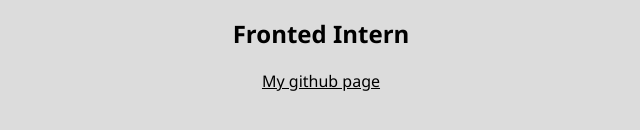
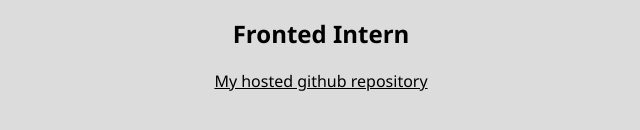
Before and after one commit to 1995olayiwola/stage_one, a plain HTML site: page index.html in a window 1280 px wide. Shown: the part 402-532 px from the top of the page, without its empty margins (319-959 px from the left). Drawn offline with Linux system fonts and the light colour scheme.

Commit message:
fifth commit

```diff
--- a/index.html
+++ b/index.html
@@ -14,7 +14,7 @@
 <h2 data-testid="currentDayOfTheWeek" class="day"></h2>
 <h2 data-testid="currentUtcTime" class="time"></h2>
 <h2 data-testid="myTrack"> Fronted Intern</h1>
-<a href="https://github.com/1995olayiwola" data-testid="githubUrl">My github page</a>
+<a href="https://github.com/1995olayiwola/stage_one" data-testid="githubUrl">My hosted github repository</a>
 
     </div>
     <script src="index.js"></script>
```
